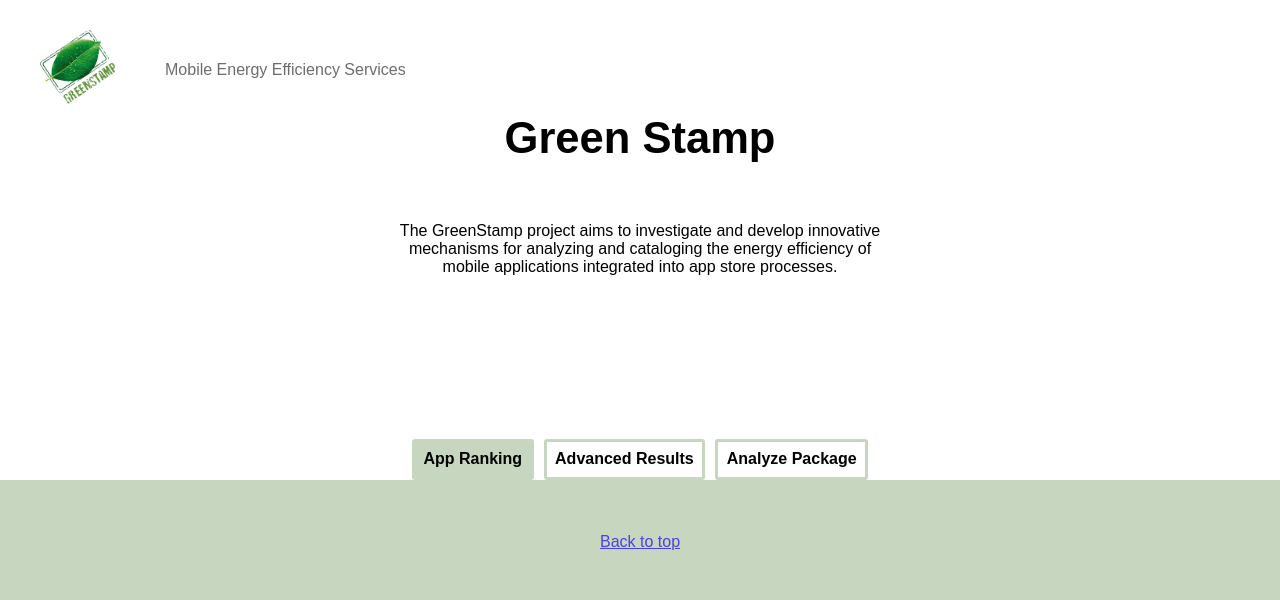
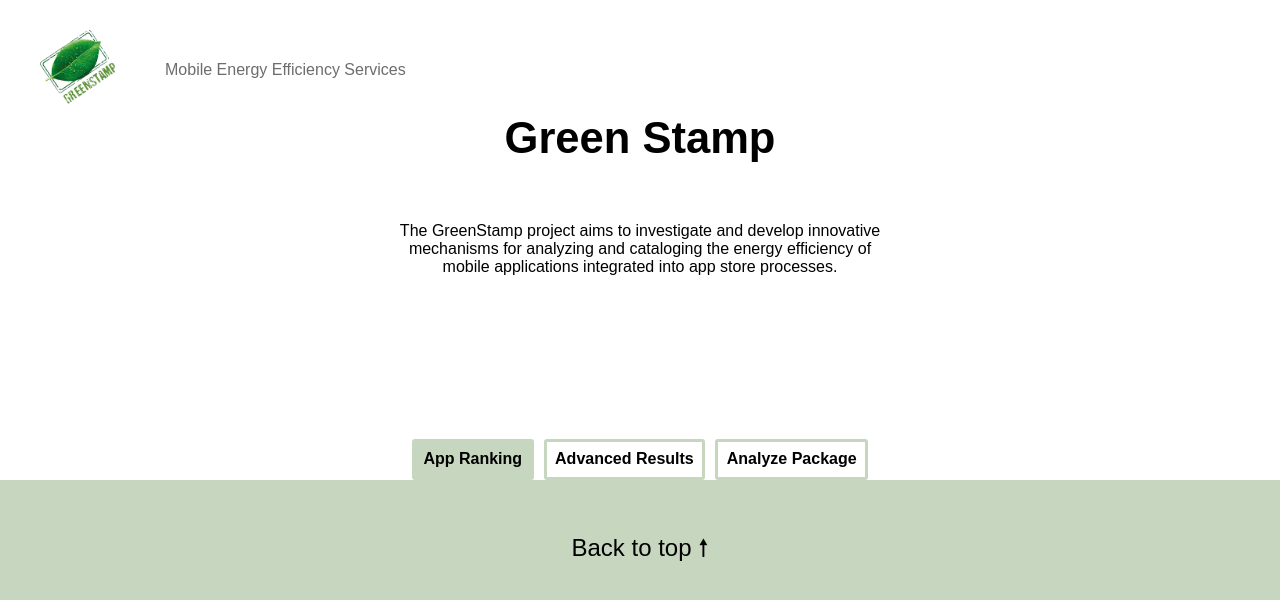
Before and after one commit to caixa-magica-software/greenstamp-web, a React (Create React App) app: page / in a window 1280 px wide. Shown: the top 600 px of the page. Built offline with nearby package versions, Linux system fonts and the light colour scheme; no server answers.

Commit message:
Changed back to top text styling

```diff
--- a/src/components/HomePageContent.js
+++ b/src/components/HomePageContent.js
@@ -109,8 +109,8 @@ const HomePageContent = () => {
           <br />
           <br />
           <p className={classes.linkText} onClick={toTop}>
-            Back to top
-          </p>
+              Back to top 🠕
+            </p>
         </div>
       )}
       {tab === 0 && (
@@ -120,7 +120,7 @@ const HomePageContent = () => {
             <br />
             <br />
             <p className={classes.linkText} onClick={toTop}>
-              Back to top
+              Back to top 🠕
             </p>
           </div>
         </Fragment>
@@ -132,7 +132,7 @@ const HomePageContent = () => {
             <br />
             <br />
             <p className={classes.linkText} onClick={toTop}>
-              Back to top
+              Back to top 🠕
             </p>
           </div>
         </Fragment>
--- a/src/components/HomePageContent.module.css
+++ b/src/components/HomePageContent.module.css
@@ -169,8 +169,9 @@
   transform: translate(-50%, -50%);
   text-align: center;
   width: max-content;
-  text-decoration: underline;
-  color: rgb(73, 64, 231);
+  text-decoration: none;
+  color: black;
+  font-size: 1.5rem;
   -webkit-touch-callout: none; /* iOS Safari */
   -webkit-user-select: none; /* Safari */
   -khtml-user-select: none; /* Konqueror HTML */
@@ -182,6 +183,7 @@
 
 .linkText:hover {
   cursor: pointer;
+  text-decoration: underline;
 }
 
 /* Media Query for small width devices */
```
